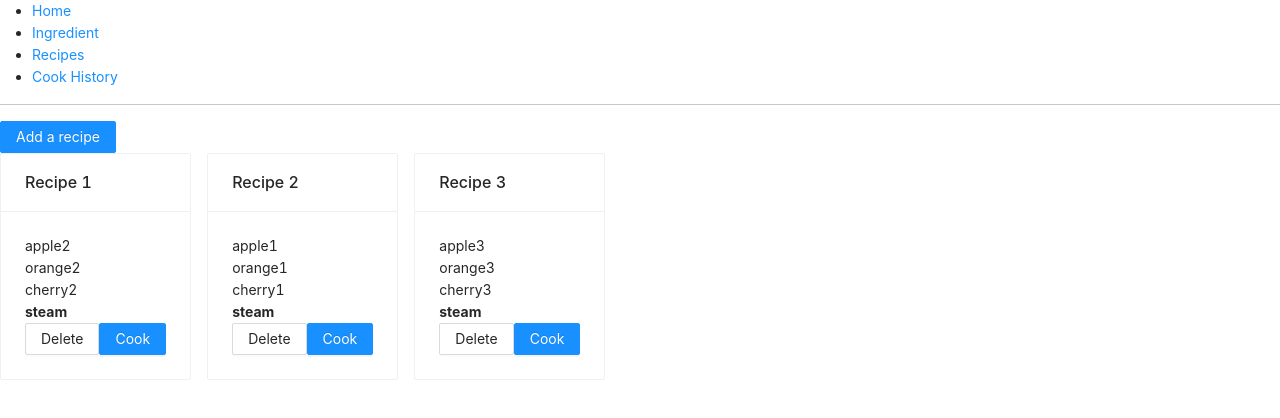
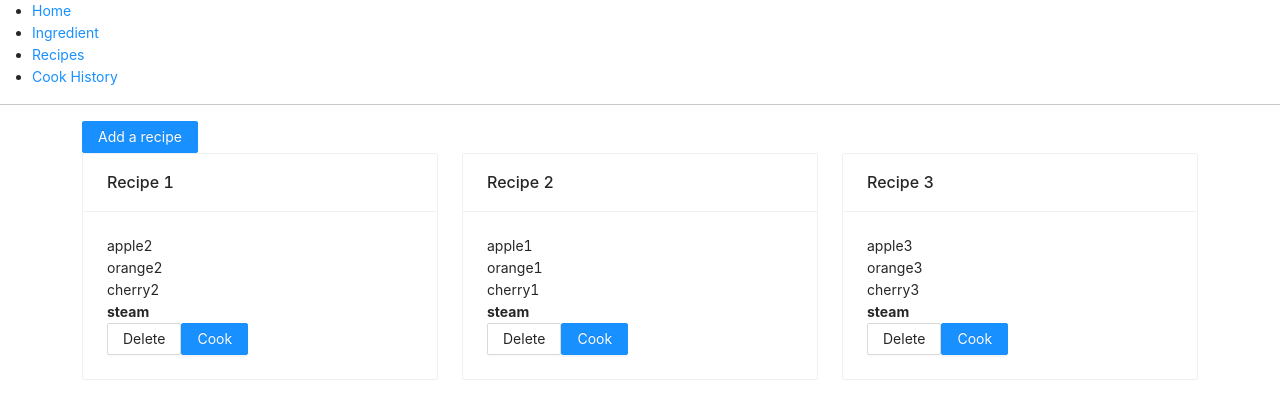
Before and after one commit to ZidiHu/pantry-app, a React (Create React App) app: page /recipe in a window 1280 px wide. Shown: the top 418 px of the page. Built offline with nearby package versions, Linux system fonts and the light colour scheme.

Commit message:
improve recipe list style

```diff
--- a/src/pages/recipe/index.jsx
+++ b/src/pages/recipe/index.jsx
@@ -39,7 +39,7 @@ const RecipeList = props => {
   }
 
   return (
-    <>
+    <div className='container'>
       {/* <Collapse bordered={false} defaultActiveKey={[1]}>
         {mockRecipe.map((recipe) => (
           <Panel header={recipe.recipeName} key={recipe.key}>
@@ -57,7 +57,7 @@ const RecipeList = props => {
         }
       </Collapse > */}
       <Button type='primary' onClick={showAddRecipeModal}>Add a recipe</Button>
-      <List
+      {/* <List
         grid={{ gutter: 16, lg: 3, md: 2, sm: 1 }}
         dataSource={recipeList}
         renderItem={item => (
@@ -77,11 +77,11 @@ const RecipeList = props => {
             </Card>
           </List.Item>
         )}
-      />
+      /> */}
 
-      {/* {
-        recipeList.map((recipe) => (
-          <div key={recipe.key}>
+      <div className='row row-cols-md-3 row-cols-sm-1'>
+        {recipeList.map((recipe) => (
+          <div key={recipe.key} className='col col-sm-12'>
             <Card title={recipe.recipeName} >
               {recipe.ingredients.map((ingredients) => (
                 <div key={ingredients.ingredientName}>
@@ -93,18 +93,18 @@ const RecipeList = props => {
               <strong>{recipe.method}</strong>
               <br />
               <Button onClick={() => deleteRecipe(recipe.key)}>Delete</Button>
-              <Button type='primary' onClick={() => console.log('rowkey', recipe.key)}>Cook</Button>
+              <Button type='primary' onClick={() => cook(recipe.key)}>Cook</Button>
             </Card>
           </div>
-        ))
-      } */}
+        ))}
+      </div>
 
       <AddRecipeModal
         isModalVisible={isModalVisible}
         handleCancel={handleCancel}
         addRecipe={addRecipe}
       />
-    </>
+    </div>
   )
 }
 
```
